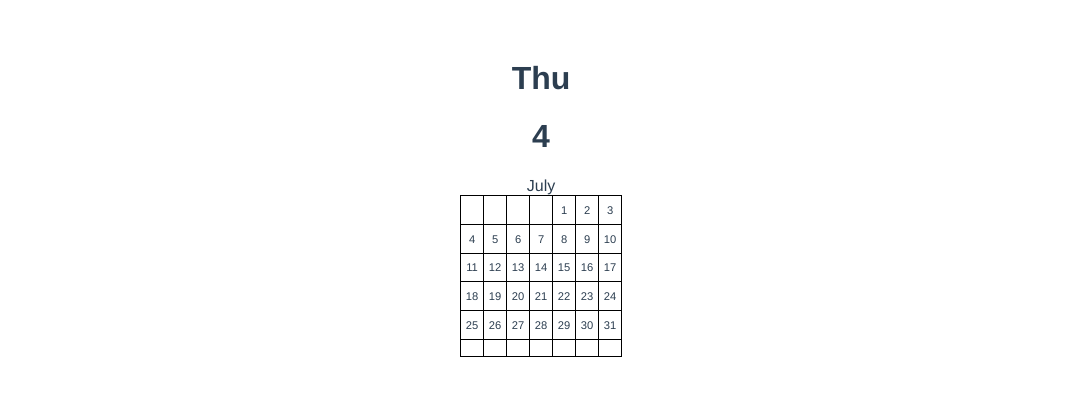
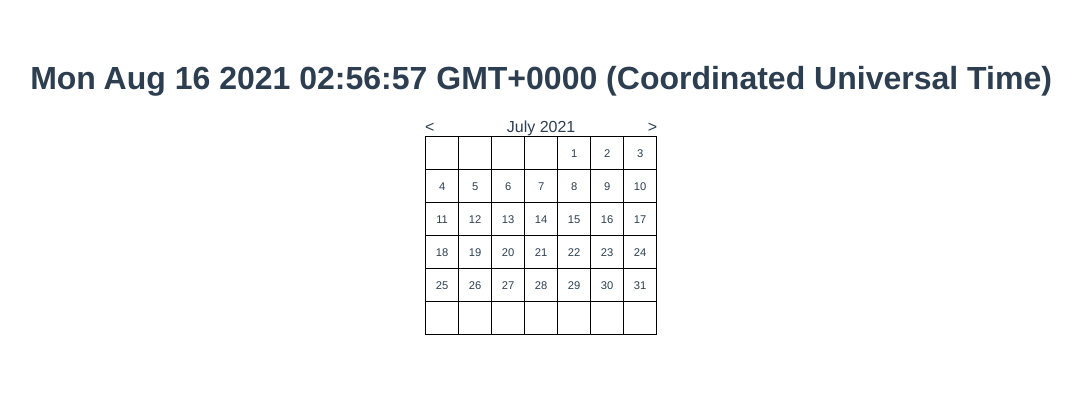
Before and after one commit to RayDabbah/vue3-datepicker, a Vue app: page / in a window 1280 px wide. Shown: the top 396 px of the page, without its empty margins (99-1181 px from the left). Built offline with nearby package versions, Linux system fonts and the light colour scheme.

Commit message:
WIP working prototype

```diff
--- a/src/App.vue
+++ b/src/App.vue
@@ -1,5 +1,5 @@
 <template>
-
+<h1>{{date}}</h1>
   <DatePicker @input="setDate"
               :value="date"
               :openOnDate="new Date(2021, 6)"/>
@@ -15,10 +15,7 @@ export default defineComponent({
 
     const date = ref(new Date())
 
-    const setDate = (newDate) => {
-      console.log(newDate);
-      return date.value = newDate;
-    };
+    const setDate = (newDate) => date.value = newDate;
 
     return {
       date,
--- a/src/components/DatePicker.vue
+++ b/src/components/DatePicker.vue
@@ -1,8 +1,9 @@
 <template>
-  <h1>{{ dow[startDate] }}</h1>
-  <h1>{{ startDate }}</h1>
+  <div class="calendar-wrapper">
     <header>
-    <div>{{ months[openMonthDate.getMonth()] }}</div>
+      <div @click="() => setMonth('-')" class="arrow">&lt;</div>
+      <div>{{ months[openMonthDate.getMonth()] }} {{openMonthDate.getFullYear()}}</div>
+      <div @click="() => setMonth('+')" class="arrow">&gt;</div>
     </header>
     <div class="calendar">
       <div class="cell" v-for="n in startDate"></div>
@@ -16,11 +17,12 @@
       </div>
       <div class="cell" v-for="n in (42 - amountOfDaysInMonth - startDate)"></div>
     </div>
+  </div>
 </template>
 
 <script>
 
-import {ref} from "vue";
+import {ref, computed} from "vue";
 
 
 const dow = ['Sun', 'Mon', 'Tue', 'Wed', 'Thu', 'Fri', 'Sat'];
@@ -35,44 +37,70 @@ const range = (end, start = 0) => {
   return arr;
 }
 
+const sum = val1 => operator => val2 => {
+  switch (operator) {
+    case '+':
+      return val1 + val2;
+    case '-':
+      return val1 - val2;
+  }
+}
+window.sum = sum;
 export default {
   name: "DatePicker",
   props: {
     openOnDate: {type: Date, required: false},
     value: {type: Date, required: false,},
   },
+  emits: ['input'],
   setup(props) {
 
     const openMonthDate = ref(new Date(props.openOnDate?.getTime()))
-    const year = openMonthDate.value.getFullYear()
-    const month = openMonthDate.value.getMonth()
-    const startDate = ref(new Date(year, month).getDay())
-    const amountOfDaysInMonth = 40 - (new Date(year, month, 40)).getDate();
-    const daysInMonth = ref(range(amountOfDaysInMonth, 1).map(date => new Date(openMonthDate.value.getFullYear(), openMonthDate.value.getMonth(), date)))
+    const year = computed(() => openMonthDate.value.getFullYear())
+    const month = computed(() => openMonthDate.value.getMonth())
+    const startDate = computed(() => new Date(year.value, month.value).getDay())
+    const amountOfDaysInMonth = ref(40 - (new Date(year.value, month.value, 40)).getDate());
+    const daysInMonth = computed(() => range(amountOfDaysInMonth.value, 1).map(date => new Date(openMonthDate.value.getFullYear(), openMonthDate.value.getMonth(), date)))
+    const setMonth = (operator) => {
+      console.log(operator);
+      openMonthDate.value = new Date(openMonthDate.value.getFullYear(), sum(openMonthDate.value.getMonth())(operator)(1));
+      console.log(month.value, year.value, openMonthDate.value);
+    };
 
 
     return {
       startDate,
       daysInMonth,
       dow,
-      amountOfDaysInMonth: ref(amountOfDaysInMonth),
+      amountOfDaysInMonth,
       months,
       openMonthDate,
+      setMonth,
     }
   },
 }
 </script>
 
 <style scoped>
+header {
+  display: flex;
+  /*align-items: center;*/
+  justify-content: space-between;
+}
+
+.calendar-wrapper {
+  margin: 0 auto;
+  width: max-content;
+}
+
 .calendar {
-  margin: 0 auto;
   border: solid 1px black;
   display: grid;
-  grid-template-columns: repeat(7, 1fr);
+  grid-template-columns: repeat(7, 2rem);
+  grid-auto-rows: 2rem;
   gap: 1px;
   background-color: black;
-  width: 10rem;
-  height: 10rem;
+
 }
 
 .cell {
@@ -83,8 +111,19 @@ export default {
   align-items: center;
   cursor: pointer;
 }
-.selected{
+
+.selected {
   background-color: darkblue;
   color: white;
 }
+
+.arrow {
+  cursor: pointer;
+  font-weight: 500;
+  transition: 300ms;
+}
+
+.arrow:hover {
+  transform: scale(1.5);
+}
 </style>
```
Lines whose indentation alone changed are shown as unchanged.
